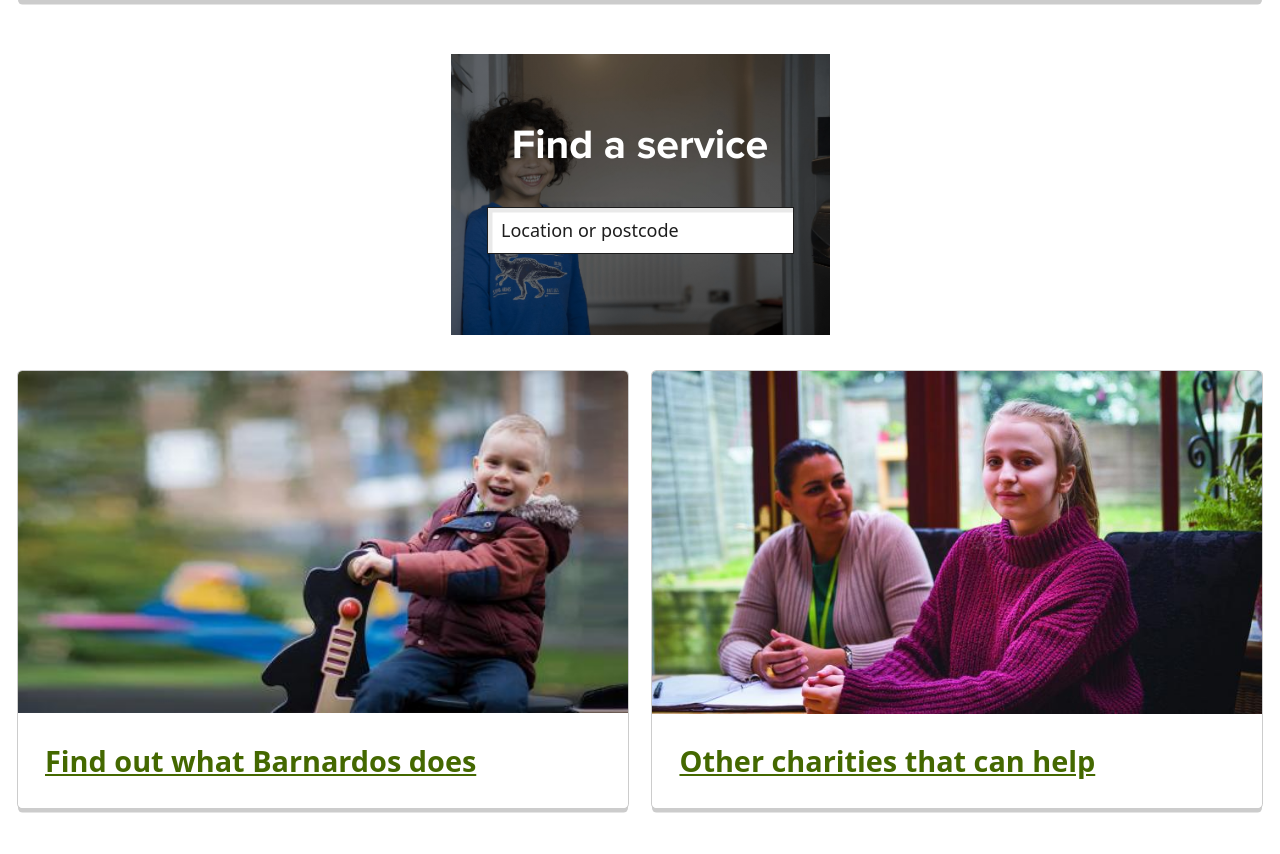
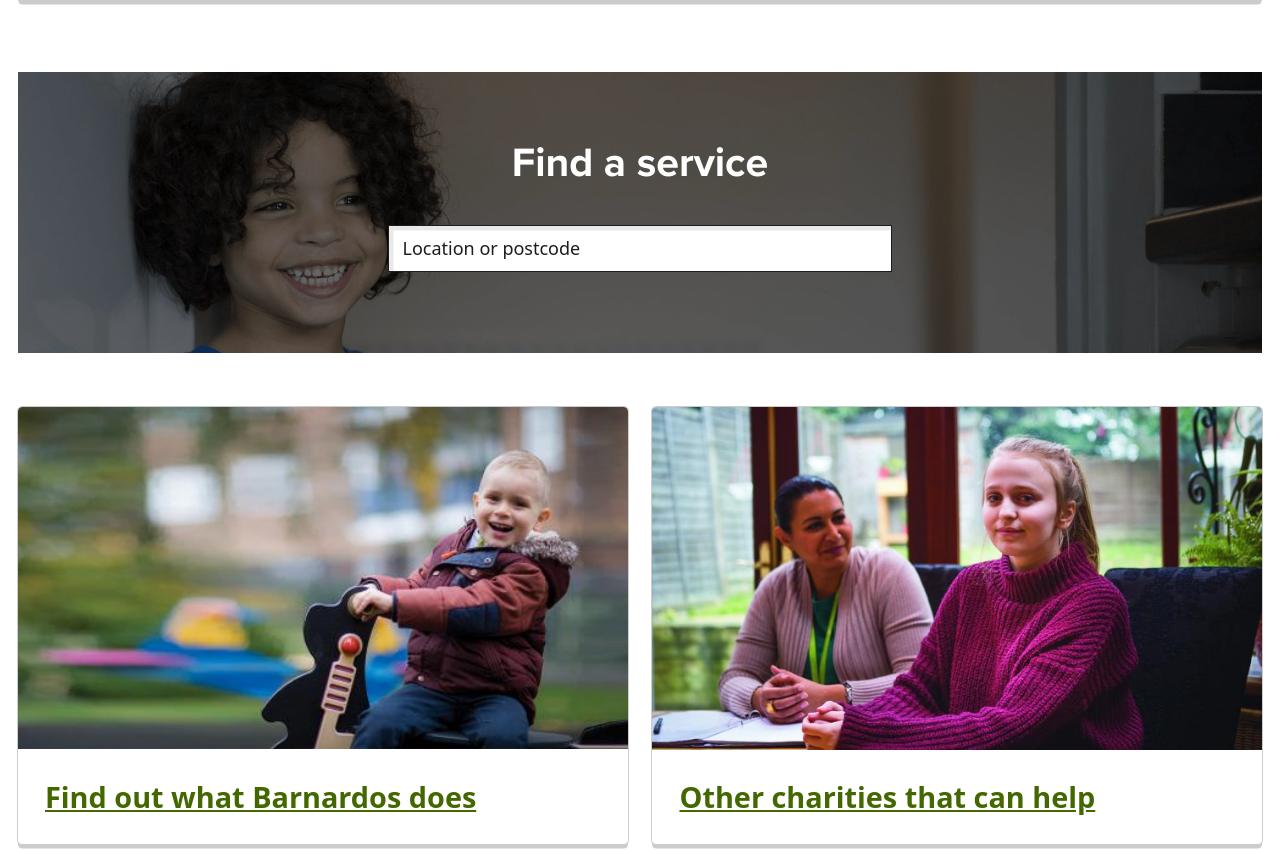
Before and after one commit to barnardos/prototype-service, an Eleventy site: page london-supported-lodgings-service.njk in a window 1280 px wide. Shown: the part 5069-5923 px from the top of the page. Built offline with nearby package versions, Linux system fonts and the light colour scheme; Eleventy itself is replaced by a stand-in of ours; files that its build step writes are made by us from their sources.

Commit message:
Fix location search width in service page

```diff
--- a/london-supported-lodgings-service.njk
+++ b/london-supported-lodgings-service.njk
@@ -64,7 +64,12 @@
 {% include './_includes/components/gallery.njk' %}
 
 {% include './_includes/components/video.njk' %}
-
+<style>
+  .location-search-box {
+    width: 100%;
+    padding: 1rem !important;
+  }
+</style>
 {% include './_includes/components/meettheteam.njk' %}
 
 {% include './_includes/components/blockquote.njk' %}
```
Also changed, not shown: 1 other file.
